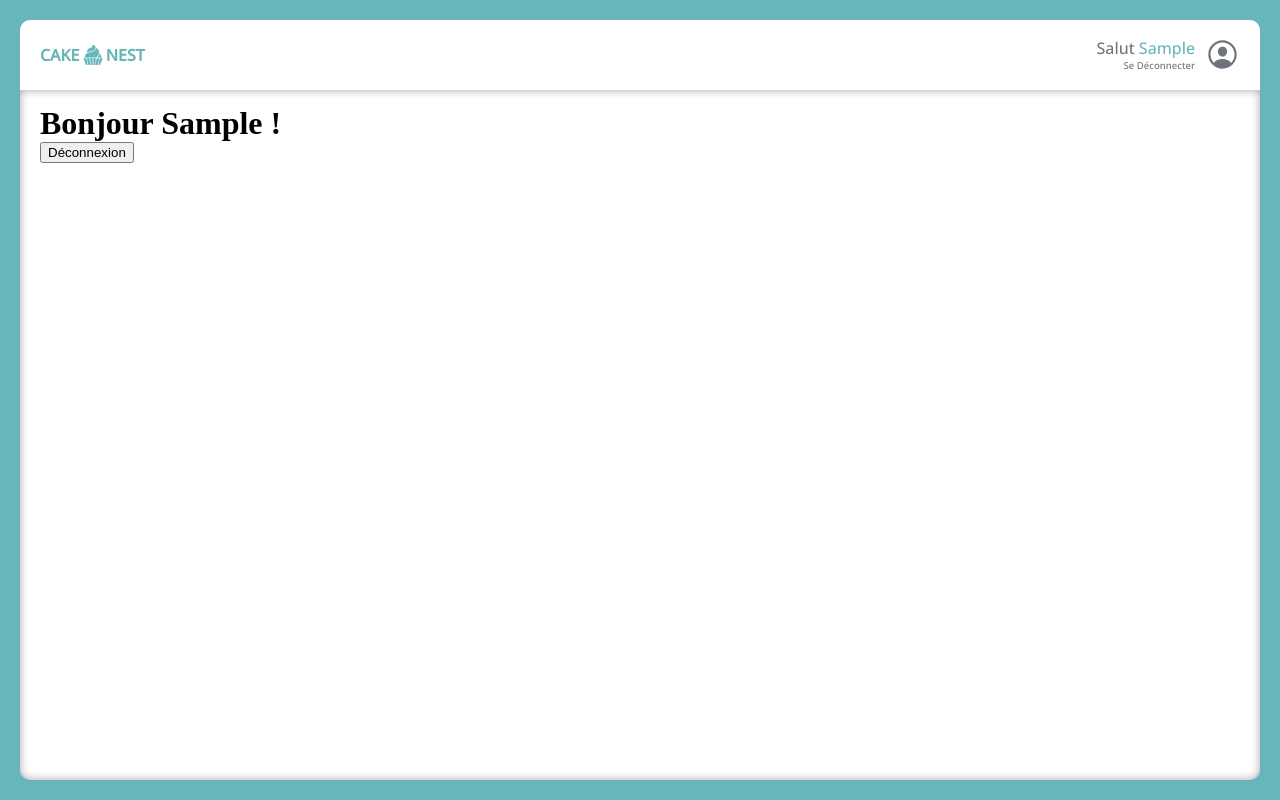
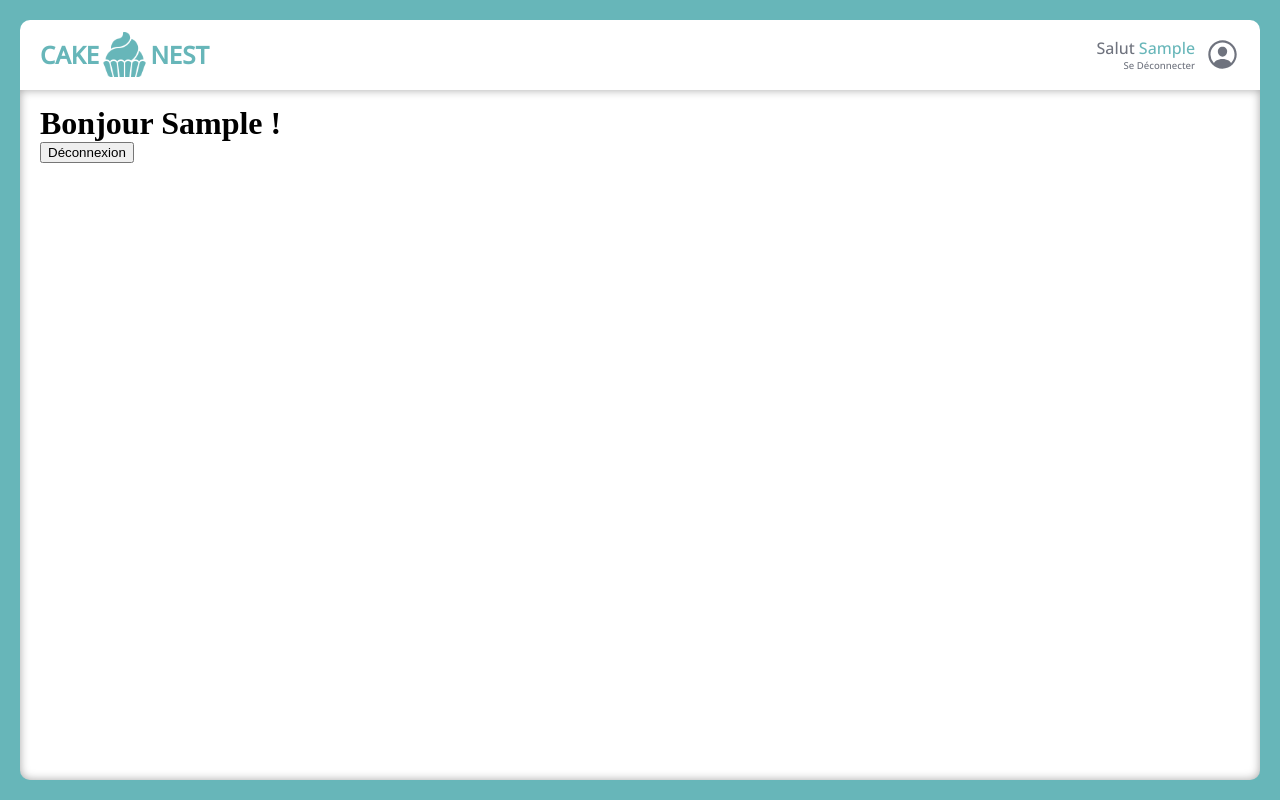
Before and after one commit to prisca-c/cake-nest-creative, a React (Vite) app: page / in a window 1280 px wide. Both pictures are taken after typing "Sample" into the empty fields and a click on the button "Mon espace". Built offline with nearby package versions, Linux system fonts and the light colour scheme; the HTML template or start-up script is replaced by a standard one.

Commit message:
refactor(navbar): move logo from navbar into a single file

```diff
--- /dev/null
+++ b/src/components/Navbar/LogoNavItem.tsx
@@ -0,0 +1,25 @@
+import { Logo } from '../Logo.tsx';
+import styled from 'styled-components';
+import { theme } from '../../theme';
+
+export const LogoNavItem = () => {
+  return (
+    <LogoText>
+      Cake
+      <Logo width={'clamp(2rem, 45px, 3rem)'} />
+      Nest
+    </LogoText>
+  );
+};
+
+const LogoText = styled.p`
+  font-family: 'Open Sans', sans-serif;
+  font-size: clamp(1.5rem, ${theme.fonts.size.P3}, 2rem);
+  font-weight: bold;
+  text-transform: uppercase;
+  color: ${theme.colors.primary};
+  gap: 0.2rem;
+  display: flex;
+  align-items: center;
+  justify-content: center;
+`;
--- a/src/components/Navbar/Navbar.tsx
+++ b/src/components/Navbar/Navbar.tsx
@@ -1,16 +1,11 @@
 import styled from 'styled-components';
-import { Logo } from '../Logo.tsx';
-import { theme } from '../../theme';
 import { UserNavItem } from './UserNavItem.tsx';
+import { LogoNavItem } from './LogoNavItem.tsx';
 
 export const Navbar = () => {
   return (
     <Div>
-      <LogoText>
-        Cake
-        <Logo width={'20px'} />
-        Nest
-      </LogoText>
+      <LogoNavItem />
       <UserNavItem />
     </Div>
   );
@@ -20,21 +15,9 @@ const Div = styled.div`
   display: flex;
   justify-content: space-between;
   align-items: center;
-  height: 10vh;
+  height: clamp(3rem, 10vw, 5rem);
   background-color: #fff;
   color: #000;
   border-radius: 10px 10px 0 0;
   padding: 0 20px;
 `;
-
-const LogoText = styled.p`
-  font-family: 'Open Sans', sans-serif;
-  font-size: 1rem;
-  font-weight: bold;
-  text-transform: uppercase;
-  color: ${theme.colors.primary};
-  gap: 0.2rem;
-  display: flex;
-  align-items: center;
-  justify-content: center;
-`;
```
